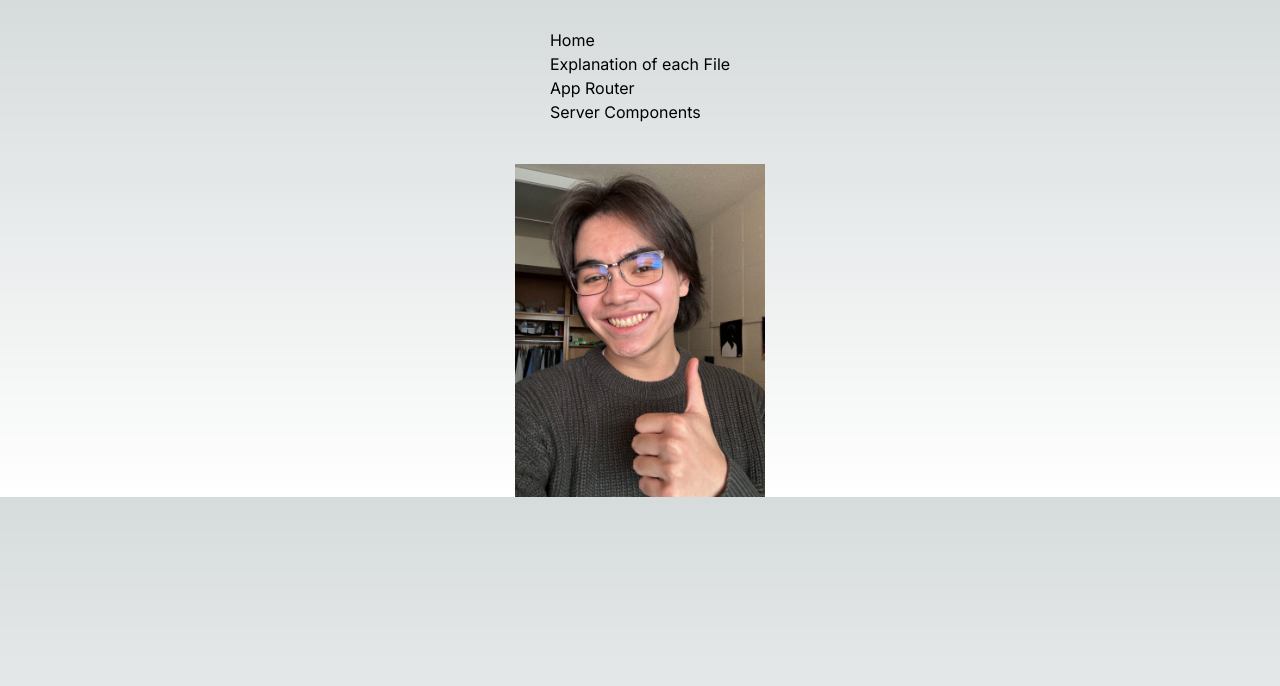
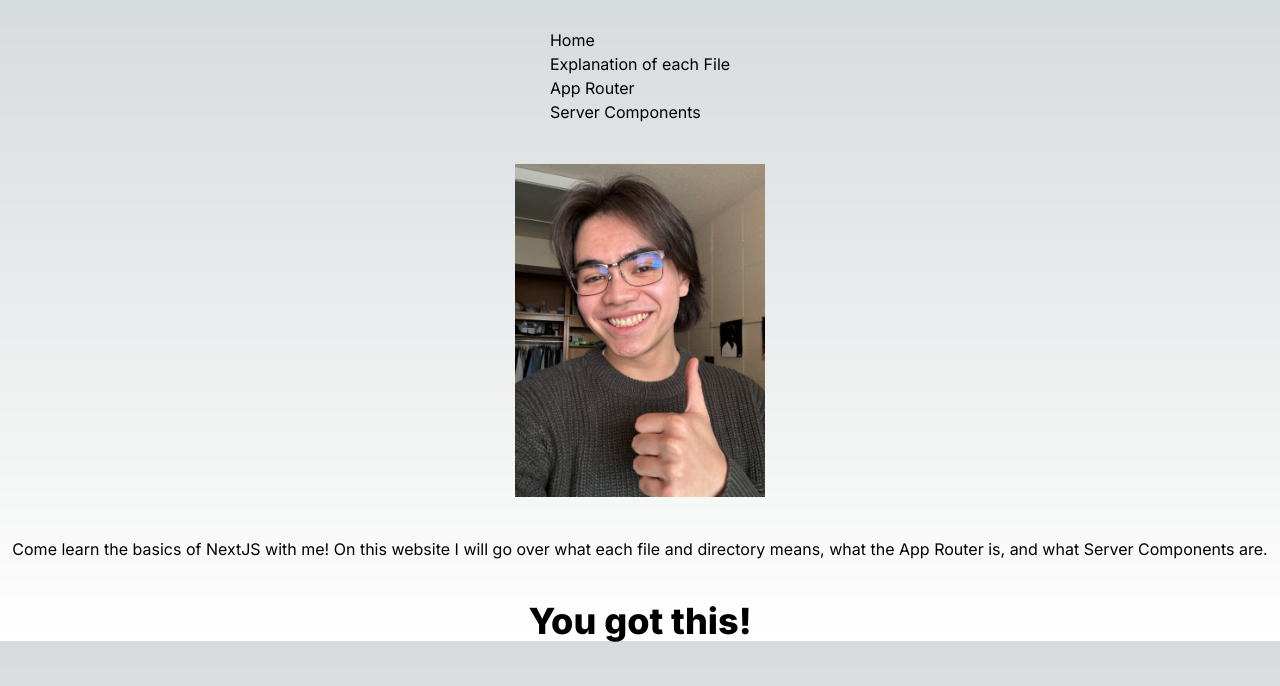
Before and after one commit to kwcreech/TechXMark2, a Next.js app: page / in a window 1280 px wide. Shown: the top 686 px of the page. Built offline with nearby package versions, Linux system fonts and the light colour scheme.

Commit message:
Finished home page

```diff
--- a/src/app/page.tsx
+++ b/src/app/page.tsx
@@ -11,6 +11,15 @@ export default function Home() {
           width={250}
         />
       </div>
+      <div className="mt-10">
+        <p className="text-center">
+          Come learn the basics of NextJS with me! On this website I will go over what each file and directory means,
+          what the App Router is, and what Server Components are.
+        </p>
+        <p className="text-center text-4xl font-extrabold mt-10">
+          You got this!
+        </p>
+      </div>
     </main>
   );
 }
```
